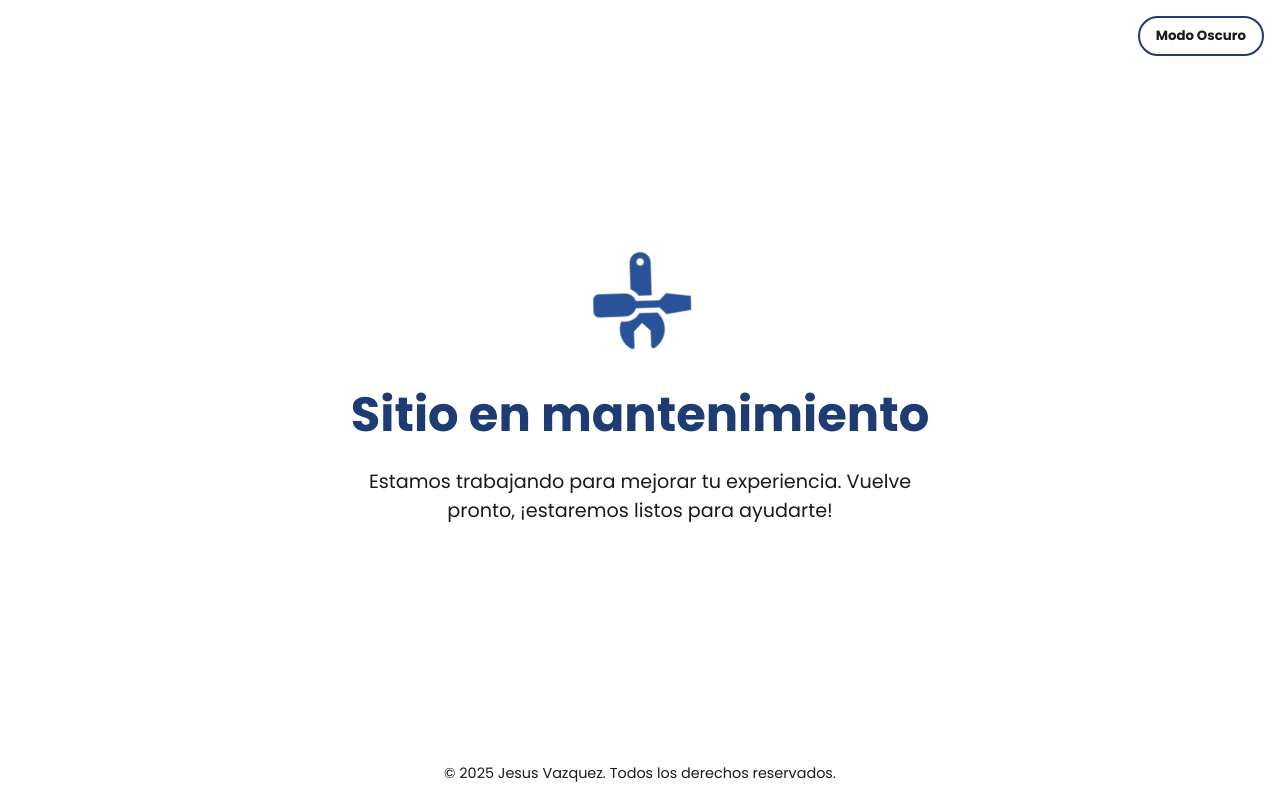
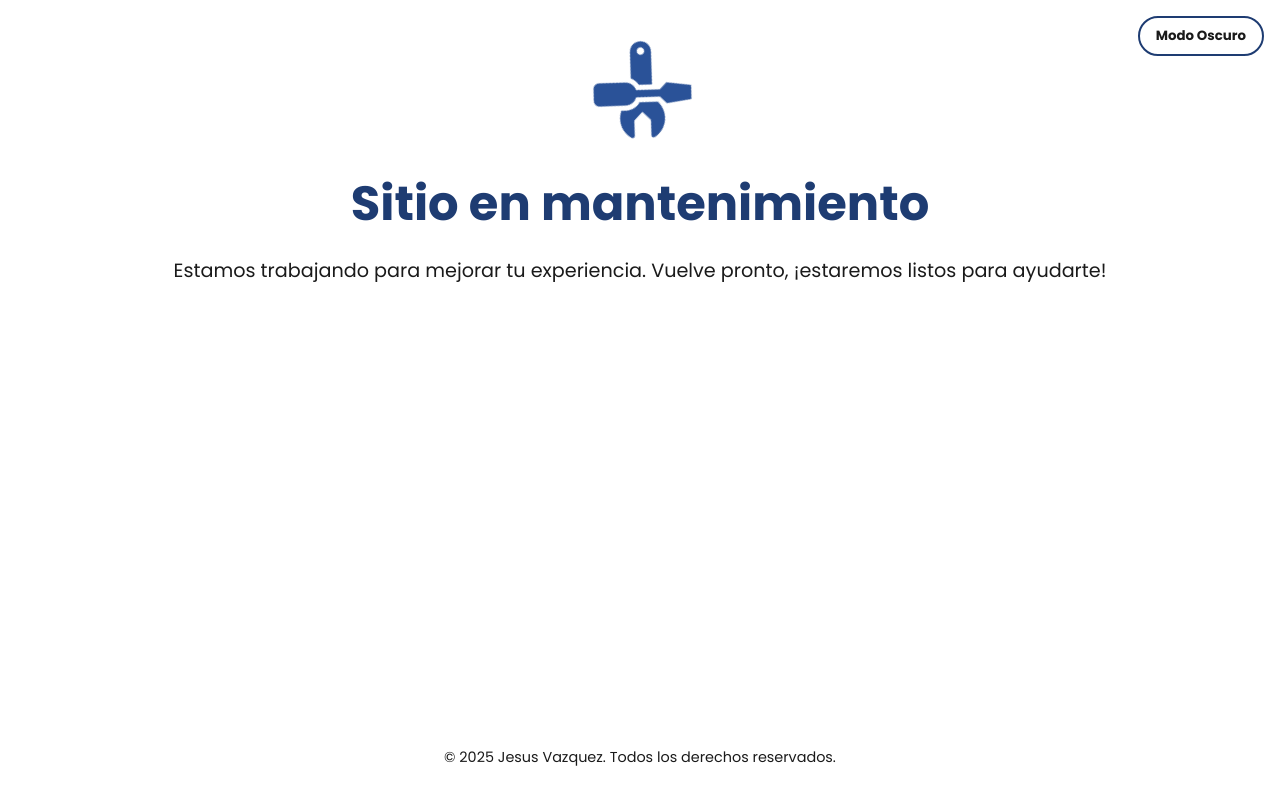
Before and after one commit to javi21400/pagina-web-deply, a plain HTML site: page index.html in a window 1280 px wide. Drawn offline with nearby package versions, Linux system fonts and the light colour scheme.

Commit message:
Add files via upload

```diff
--- a/index.html
+++ b/index.html
@@ -36,26 +36,28 @@
       flex-direction: column;
       align-items: center;
       justify-content: center;
-      height: 100vh;
+      min-height: 100vh;
       text-align: center;
-      padding: 2rem;
+      padding: 2rem 1rem;
       transition: background 0.3s, color 0.3s;
+      max-width: 100%;
+      overflow-x: hidden;
     }
 
     h1 {
-      font-size: 3rem;
+      font-size: clamp(2rem, 6vw, 3rem);
       margin-bottom: 1rem;
       color: var(--color-primario);
     }
 
     p {
-      font-size: 1.2rem;
-      max-width: 600px;
+      font-size: clamp(1rem, 3.5vw, 1.2rem);
+      max-width: 90vw;
       margin-bottom: 2rem;
     }
 
     .icon {
-      font-size: 5rem;
+      font-size: clamp(3rem, 10vw, 5rem);
       color: var(--color-secundario);
       margin-bottom: 1rem;
       animation: spin 4s linear infinite;
@@ -74,6 +76,8 @@
       border-radius: 10px;
       font-weight: 600;
       transition: background 0.3s ease;
+      display: inline-block;
+      margin-top: 1rem;
     }
 
     .btn-home:hover {
@@ -92,15 +96,19 @@
       cursor: pointer;
       font-weight: bold;
       transition: all 0.3s ease;
+      z-index: 10;
     }
 
     footer {
-      position: absolute;
-      bottom: 1rem;
+      position: relative;
+      bottom: 0;
       font-size: 0.9rem;
       color: var(--color-texto);
+      margin-top: auto;
+      padding-top: 2rem;
     }
   </style>
+
 </head>
 <body>
   <button class="toggle-theme" onclick="toggleTheme()">Modo Oscuro</button>
```
